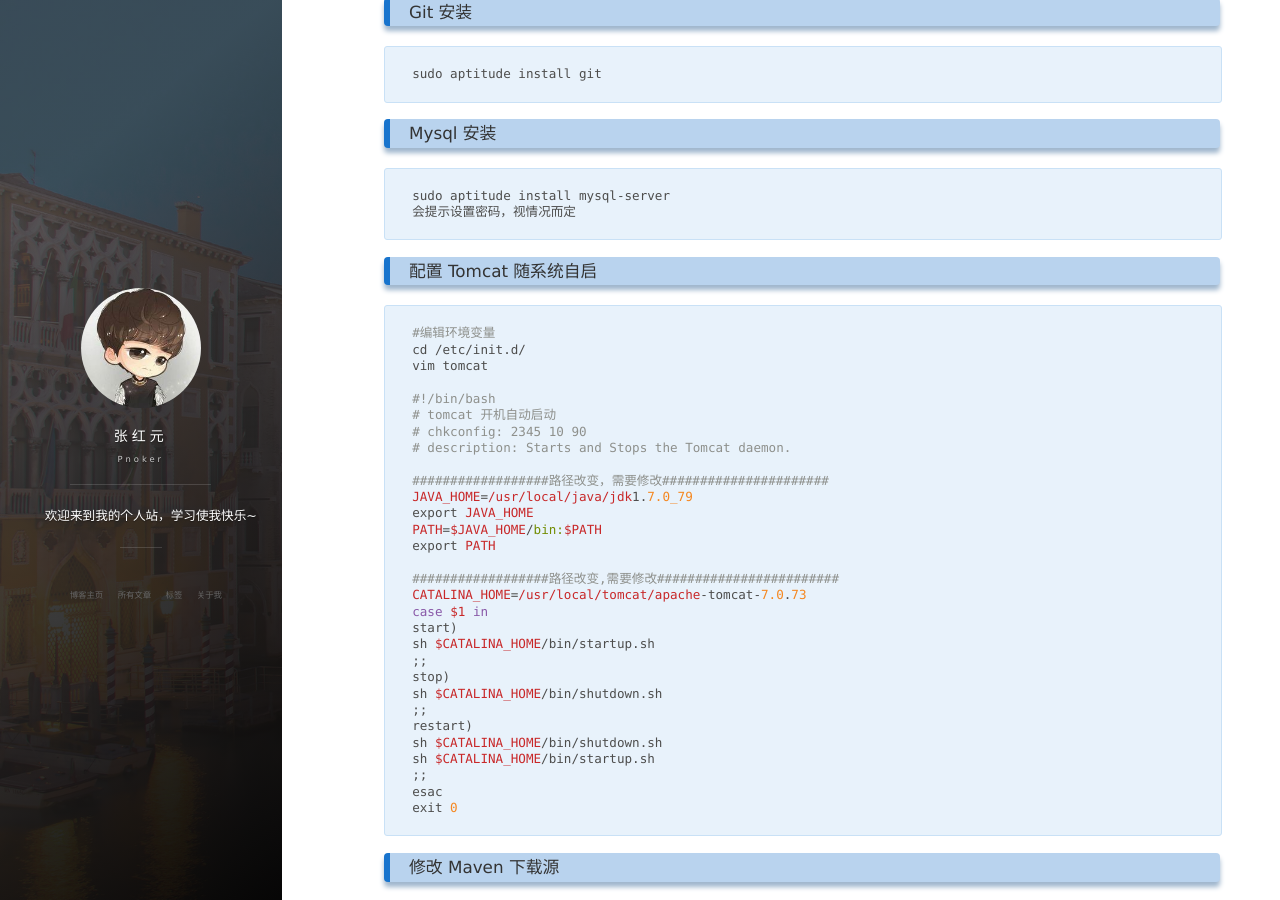
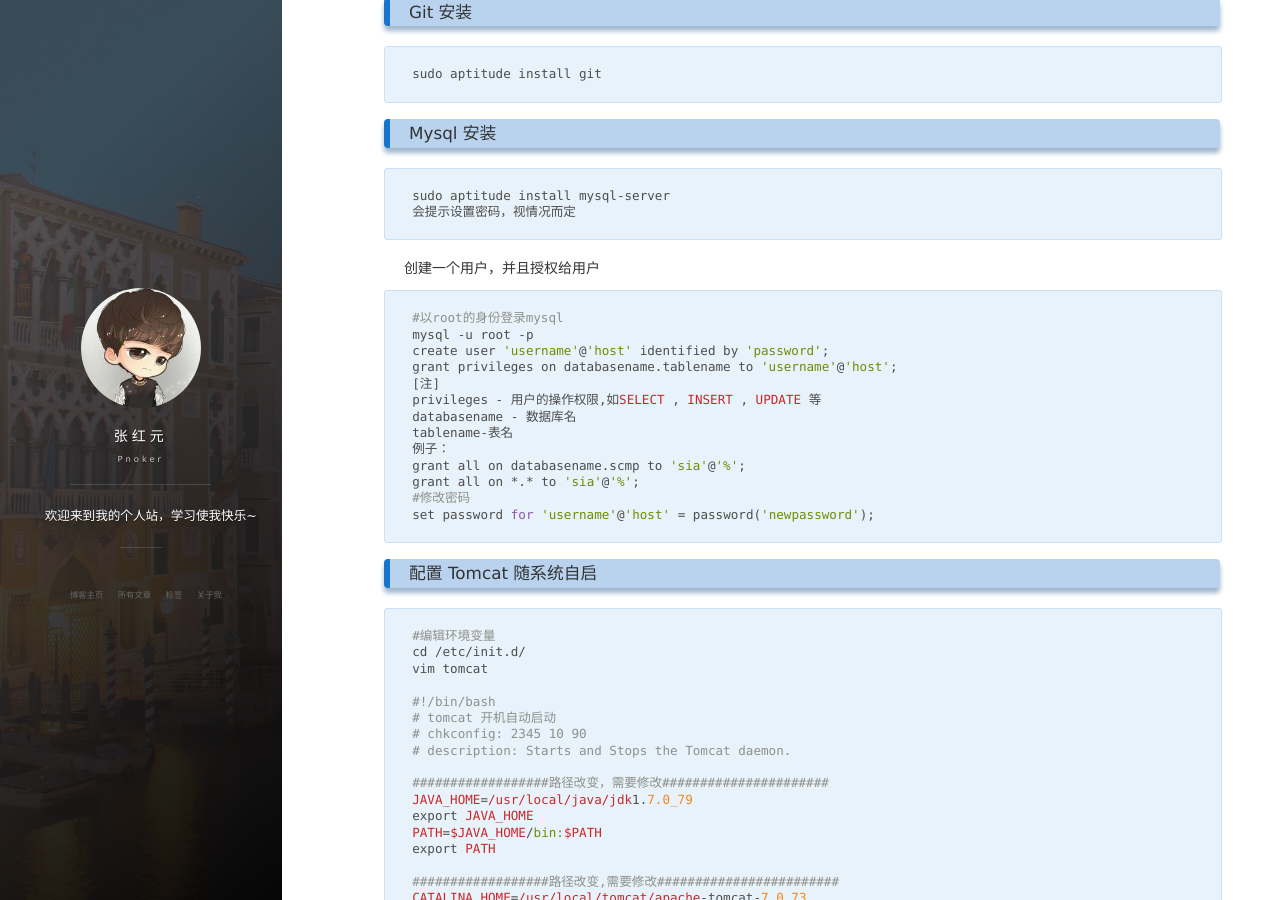
Before and after one commit to pnoker/pnoker.github.io, a Jekyll site: the page built from _posts/2017-04-04-web-config.md, in a window 1280 px wide and 900 px high, scrolled down 1097 px. Built offline with Jekyll 4.4.1, drawn with Linux system fonts in a browser that asks for light colours; nearby versions of some CDN libraries; comment, search, counter and statistics services are not loaded.

Commit message:
提交MySQL如何修改密码

````diff
--- a/_posts/2017-04-04-web-config.md
+++ b/_posts/2017-04-04-web-config.md
@@ -71,6 +71,23 @@ sudo aptitude install git
 ```bash
 sudo aptitude install mysql-server
 会提示设置密码，视情况而定
+```
+创建一个用户，并且授权给用户
+
+```bash
+#以root的身份登录mysql
+mysql -u root -p
+create user 'username'@'host' identified by 'password';
+grant privileges on databasename.tablename to 'username'@'host';
+[注]
+privileges - 用户的操作权限,如SELECT , INSERT , UPDATE 等
+databasename - 数据库名
+tablename-表名
+例子：
+grant all on databasename.scmp to 'sia'@'%';
+grant all on *.* to 'sia'@'%';
+#修改密码
+set password for 'username'@'host' = password('newpassword');
 ```
 
 ### 配置 Tomcat 随系统自启
````
